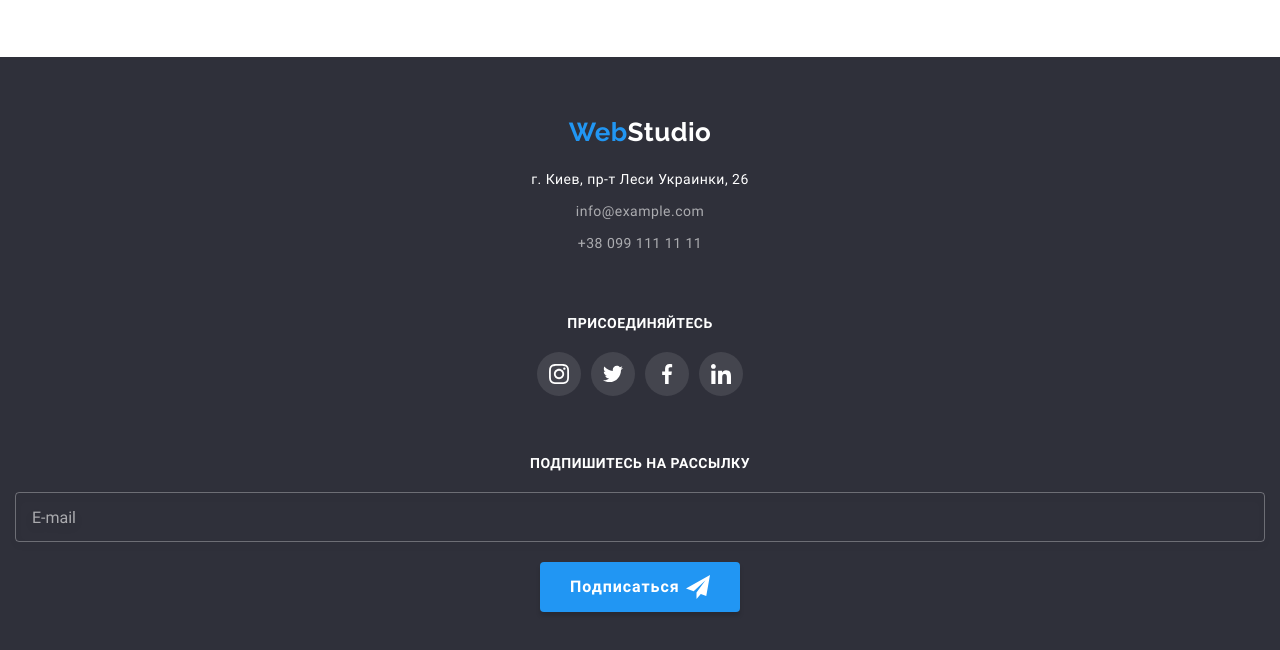
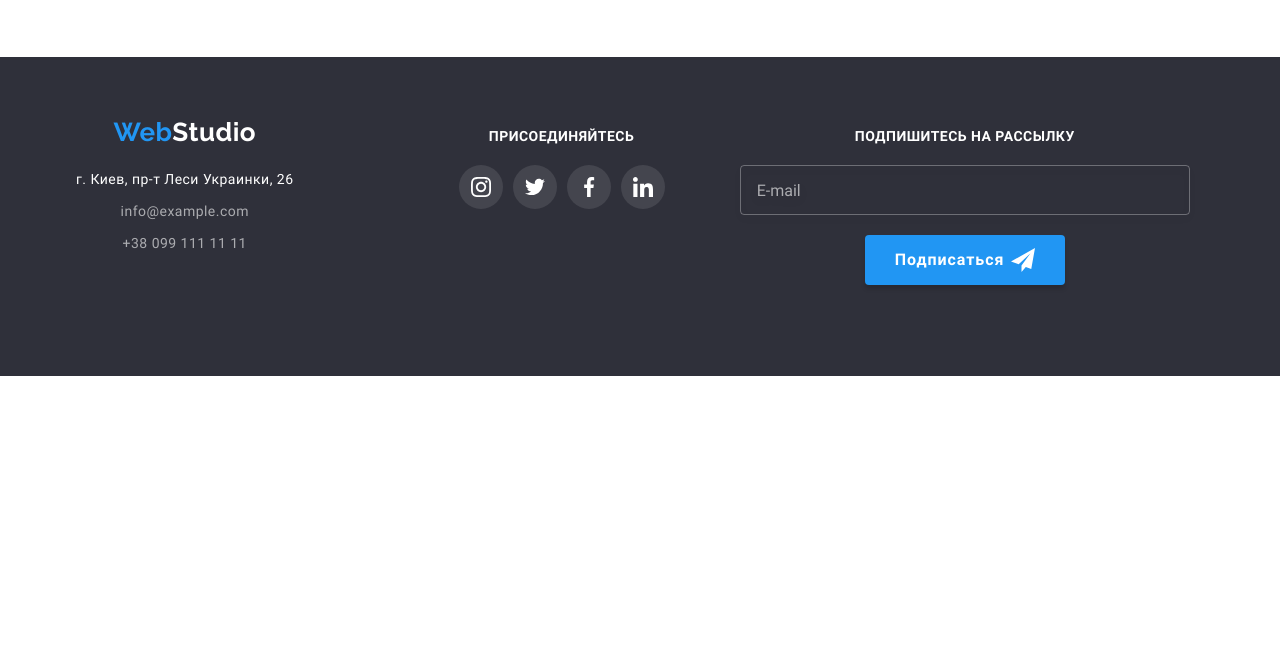
Before and after one commit to andriy-lanyk/goit-markup-hw-08, a plain HTML site: page index.html in a window 1280 px wide. Shown: the part 3059-3709 px from the top of the page. After the commit the page ends 3435 px from the top, so only its background shows below. Drawn offline with Linux system fonts and the light colour scheme.

Commit message:
Закончил оформление Студии для таблетки

```diff
--- a/sass/components/_footercommon.scss
+++ b/sass/components/_footercommon.scss
@@ -5,7 +5,13 @@
 
     &__container {
       text-align: center;
+
+      @media screen and (min-width: 768px) {
+        display: flex;
+        flex-wrap: wrap;
+        align-items: baseline;
       }
+    }
 
     &__address {
       margin-bottom: 8px;
@@ -28,5 +34,10 @@
 
     &__contacts {
       margin-bottom: 60px;
+
+      @media screen and (min-width: 768px) {
+        margin-left: 61px;
+        margin-right: 165px;
+      }
     }
 }
--- a/sass/components/_subscribe.scss
+++ b/sass/components/_subscribe.scss
@@ -26,6 +26,10 @@
       background-color: inherit;
 
       color: $logo-primary-color;
+
+      @media screen and (min-width: 768px) {
+        min-width: 450px;
+      }
     }
 
     &__input::placeholder {
@@ -44,7 +48,6 @@
       margin-left: auto;
       margin-right: auto;
       padding: 0 28px;
-
 
       width: 200px;
       height: 50px;
@@ -65,4 +68,14 @@
 
       color: $bg-primary-color;
     }
+
+    /* TABLET */
+
+    @media screen and (min-width: 768px) {
+      & {
+        margin-left: auto;
+        margin-right: auto;
+        justify-content: center;
       }
+    }
+}
```
Also changed, not shown: css/main.css, css/main.min.css, 2 other files. Lines whose indentation alone changed are shown as unchanged.
